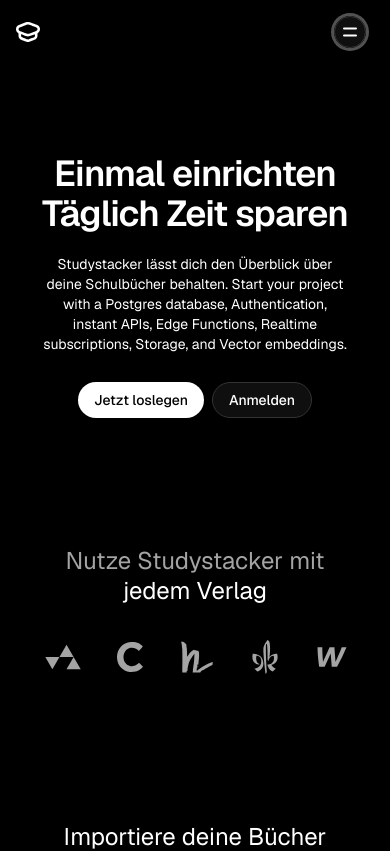
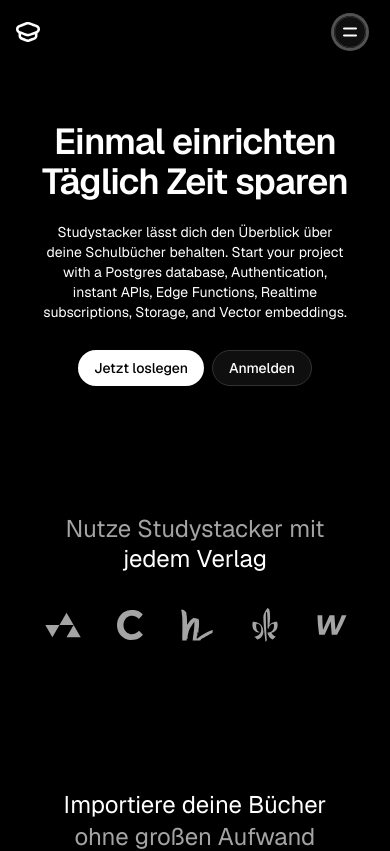
Before and after one commit to getwig/studystacker, a Next.js app: page / in a window 390 px wide. Shown: the top 851 px of the page. Built offline with nearby package versions, Linux system fonts and the light colour scheme.

Commit message:
Improve landing page layout and scrolling behavior
- Adjusted spacing in the hero section for better mobile presentation.
- Enhanced import tabs scrolling behavior to prevent jumping on initial load.

```diff
--- a/src/components/home/hero.tsx
+++ b/src/components/home/hero.tsx
@@ -3,7 +3,7 @@
 
 export function Hero() {
   return (
-    <Section id='hero' className='-mt-[65px]'>
+    <Section id='hero' className='-mt-[65px] pt-8 md:pt-16 lg:py-24'>
       <div className='mx-auto max-w-2xl text-center text-primary'>
         <div className='relative z-10 lg:h-auto pt-[90px] lg:pt-[90px] lg:min-h-[300px] flex flex-col items-center justify-center sm:mx-auto md:w-3/4 lg:mx-0 lg:w-full gap-4 lg:gap-8'>
           <div className='flex flex-col items-center'>
--- a/src/components/home/import-tabs.tsx
+++ b/src/components/home/import-tabs.tsx
@@ -257,9 +257,14 @@
     useSlidingPill(activeTab);
 
   const { scrollRef, showLeftShadow, showRightShadow } = useScrollShadow();
+  const isFirstRenderRef = useRef(true);
 
-  // Scroll active tab into view whenever activeTab changes
+  // Scroll active tab into view whenever activeTab changes (but not on mount)
   useEffect(() => {
+    if (isFirstRenderRef.current) {
+      isFirstRenderRef.current = false;
+      return;
+    }
     scrollTriggerIntoView(activeTab, scrollRef);
   }, [activeTab, scrollTriggerIntoView, scrollRef]);
 
```
Also changed, not shown: 1 other file (tests, documents, lock files or other folders).
